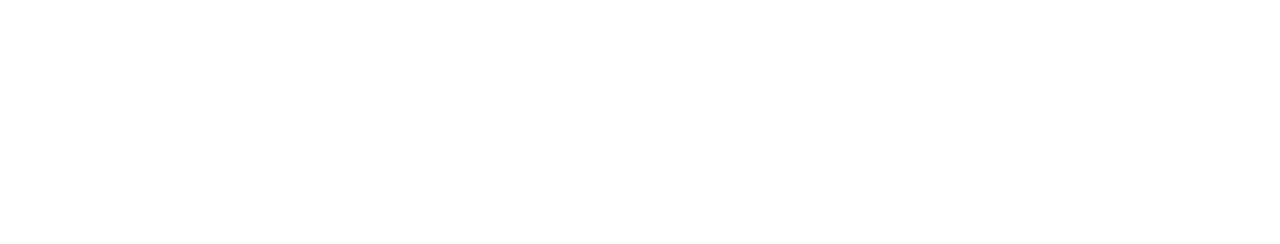
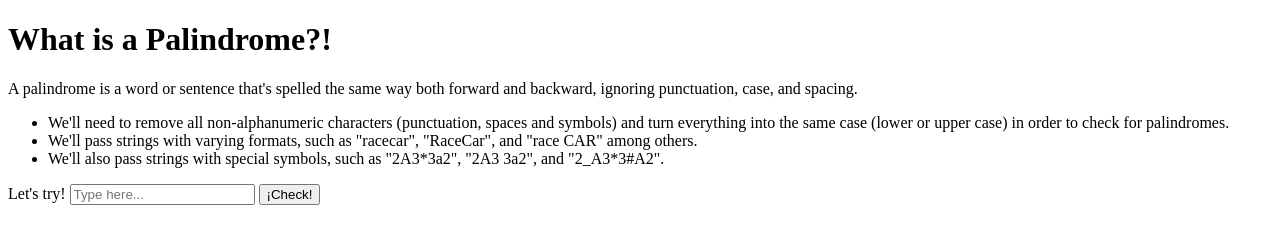
Before and after one commit to loveisgala/palindrome-checker, a plain HTML site: page index.html in a window 1280 px wide. Drawn offline with Linux system fonts and the light colour scheme.

Commit message:
feat: add header and main section

```diff
--- a/index.html
+++ b/index.html
@@ -4,11 +4,40 @@
 <head>
     <meta charset="UTF-8">
     <meta name="viewport" content="width=device-width, initial-scale=1.0">
-    <title>Document</title>
+    <title>Gala's Palindrome Checker</title>
 </head>
 
 <body>
+    <header>
+        <h1>What is a Palindrome?!</h1>
+        <p>A palindrome is a word or sentence that's spelled the same way both forward and backward, ignoring punctuation, case, and spacing.</p>
+    </header>
 
+    <main>
+        <div class="container">
+            <div class="description">
+                <ul>
+                    <li>We'll need to remove all non-alphanumeric characters (punctuation, spaces and symbols) and turn everything into the same case (lower or upper case) in order to check for palindromes.</li>
+                    <li>We'll pass strings with varying formats, such as "racecar", "RaceCar", and "race CAR" among others.
+                    </li>
+                    <li>We'll also pass strings with special symbols, such as "2A3*3a2", "2A3 3a2", and "2_A3*3#A2".
+                    </li>
+                </ul>
+            </div>
+
+            <div class="check">
+                <form action="">
+                    <label for="check">Let's try!</label>
+                    <input type="text" id="check" placeholder="Type here..." required>
+                    <input type="submit" id="btnCheck" value="¡Check!">
+                </form>
+            </div>
+
+            <div class="answer">
+                <p></p>
+            </div>
+        </div>
+    </main>
 </body>
 
 </html>
```
